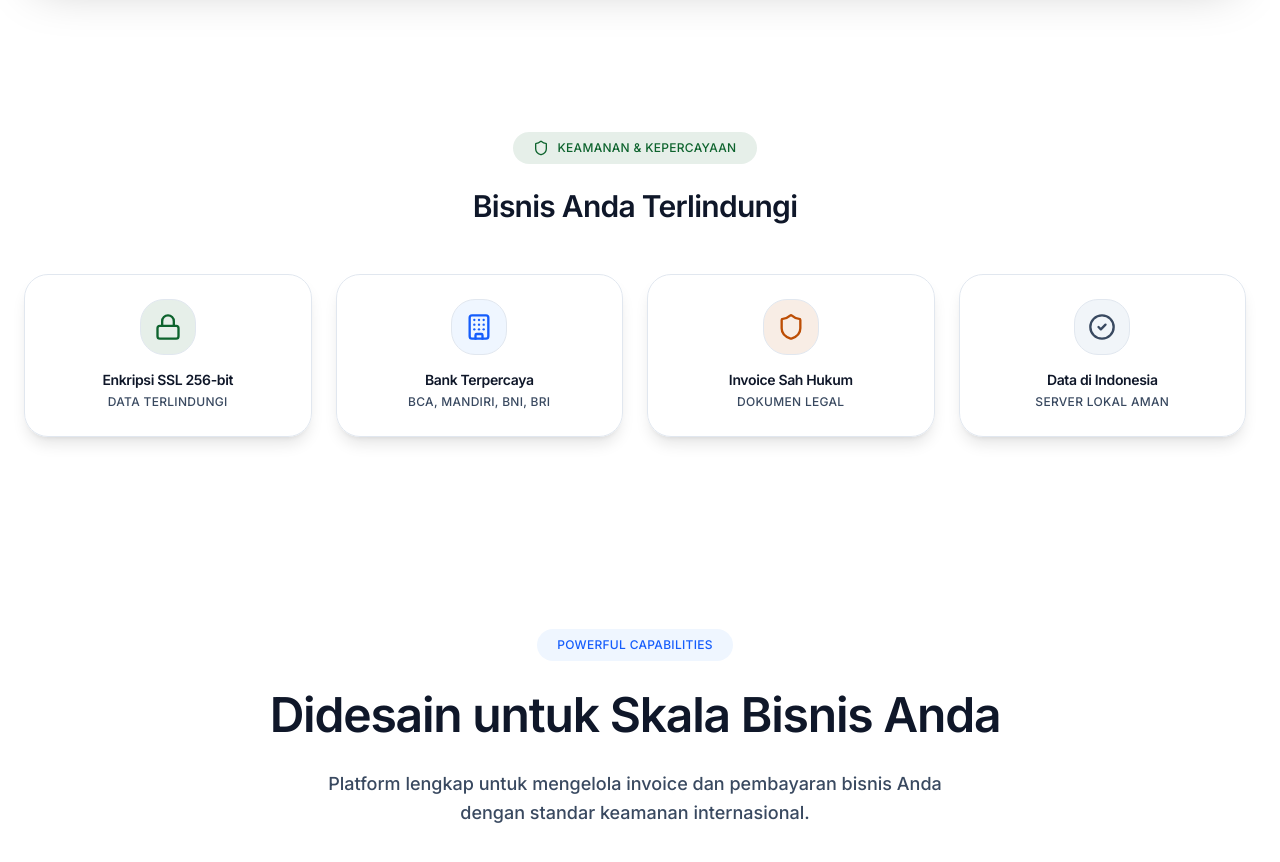
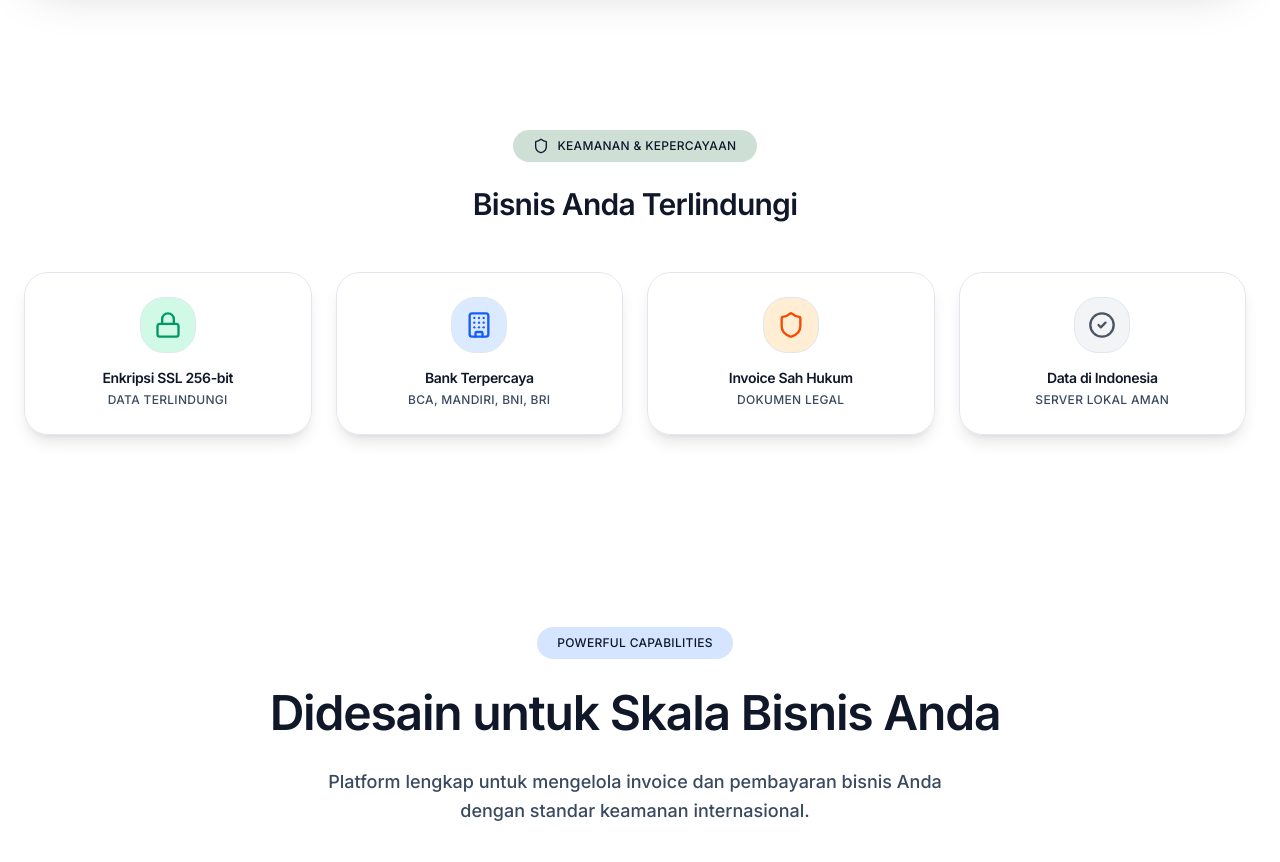
Before and after one commit to aldrndev/peygo, a Next.js app: page / in a window 1280 px wide. Shown: the part 1900-2762 px from the top of the page. Built offline with nearby package versions, Linux system fonts and the light colour scheme; no server answers; the database is empty.

Commit message:
style: Update color classes and hover states across multiple landing page components.

```diff
--- a/src/components/landing/ComparisonTable.tsx
+++ b/src/components/landing/ComparisonTable.tsx
@@ -35,7 +35,7 @@ export default function ComparisonTable() {
     <section className="py-24 relative z-10">
       <div className="container mx-auto px-6">
         <div className="text-center mb-16">
-          <div className="inline-flex items-center gap-2 bg-primary/10 text-primary px-5 py-2 rounded-2xl text-xs font-medium uppercase tracking-wide mb-6">
+          <div className="inline-flex items-center gap-2 bg-primary/20 text-foreground px-5 py-2 rounded-2xl text-xs font-medium uppercase tracking-wide mb-6">
             <span>Sebelum vs Sesudah</span>
           </div>
           <h2 className="text-3xl md:text-5xl font-semibold text-foreground tracking-tighter mb-4">
--- a/src/components/landing/FAQSection.tsx
+++ b/src/components/landing/FAQSection.tsx
@@ -33,7 +33,7 @@ export function FAQSection() {
     <section id="faq" className="py-24 md:py-32 relative z-10">
       <div className="container mx-auto px-6">
         <div className="text-center mb-16">
-          <div className="inline-flex items-center gap-2 bg-muted text-muted-foreground px-5 py-2 rounded-2xl text-xs font-medium uppercase tracking-wide mb-6">
+          <div className="inline-flex items-center gap-2 bg-primary/20 text-foreground px-5 py-2 rounded-2xl text-xs font-medium uppercase tracking-wide mb-6">
             <span>Support</span>
           </div>
           <h2 className="text-4xl md:text-5xl font-semibold text-foreground mb-6 tracking-tighter">
--- a/src/components/landing/FeaturesSection.tsx
+++ b/src/components/landing/FeaturesSection.tsx
@@ -42,11 +42,11 @@ const features = [
 ];
 
 const colorClasses = {
-  primary: "bg-primary/10 text-primary",
-  secondary: "bg-blue-500/10 text-blue-500",
-  success: "bg-success/10 text-success",
-  warning: "bg-warning/10 text-warning",
-  danger: "bg-destructive/10 text-destructive",
+  primary: "bg-orange-100 text-orange-600 group-hover:bg-orange-600 group-hover:text-white",
+  secondary: "bg-blue-100 text-blue-600 group-hover:bg-blue-600 group-hover:text-white",
+  success: "bg-emerald-100 text-emerald-600 group-hover:bg-emerald-600 group-hover:text-white",
+  warning: "bg-amber-100 text-amber-600 group-hover:bg-amber-600 group-hover:text-white",
+  danger: "bg-rose-100 text-rose-600 group-hover:bg-rose-600 group-hover:text-white",
 };
 
 export function FeaturesSection() {
@@ -54,7 +54,7 @@ export function FeaturesSection() {
     <section id="fitur" className="py-24 md:py-32 relative z-10">
       <div className="container mx-auto px-6">
         <div className="text-center mb-20">
-          <div className="inline-flex items-center gap-2 bg-blue-50 text-blue-600 px-5 py-2 rounded-2xl text-xs font-medium uppercase tracking-wide mb-6">
+          <div className="inline-flex items-center gap-2 bg-blue-500/20 text-foreground px-5 py-2 rounded-2xl text-xs font-medium uppercase tracking-wide mb-6">
             <span>Powerful Capabilities</span>
           </div>
           <h2 className="text-4xl md:text-5xl font-semibold text-foreground mb-6 tracking-tighter">
--- a/src/components/landing/HeroSection.tsx
+++ b/src/components/landing/HeroSection.tsx
@@ -11,7 +11,7 @@ export function HeroSection() {
           {/* Left content */}
           <div className="lg:col-span-7 text-center lg:text-left">
             {/* Badge */}
-            <div className="inline-flex items-center gap-2 bg-card border border-border text-primary px-4 py-2 rounded-2xl text-xs font-medium uppercase tracking-wide mb-6 sm:mb-10 shadow-lg">
+            <div className="inline-flex items-center gap-2 bg-primary/20 text-foreground px-4 py-2 rounded-2xl text-xs font-medium uppercase tracking-wide mb-6 sm:mb-10 shadow-lg">
               <Zap className="w-3 h-3 sm:w-4 sm:h-4" />
               <span>Platform Invoice untuk UMKM</span>
             </div>
--- a/src/components/landing/HowItWorksSection.tsx
+++ b/src/components/landing/HowItWorksSection.tsx
@@ -3,7 +3,7 @@ export function HowItWorksSection() {
     <section className="py-24 md:py-32 relative z-10">
       <div className="container mx-auto px-6">
         <div className="text-center mb-20">
-          <div className="inline-flex items-center gap-2 bg-success/10 text-success px-5 py-2 rounded-2xl text-xs font-medium uppercase tracking-wide mb-6">
+          <div className="inline-flex items-center gap-2 bg-success/20 text-foreground px-5 py-2 rounded-2xl text-xs font-medium uppercase tracking-wide mb-6">
             <span>Alur Kerja Mudah</span>
           </div>
           <h2 className="text-4xl md:text-5xl font-semibold text-foreground mb-6 tracking-tighter">
--- a/src/components/landing/TargetAudience.tsx
+++ b/src/components/landing/TargetAudience.tsx
@@ -31,10 +31,10 @@ const audiences = [
 ];
 
 const colorClasses = {
-  orange: "bg-primary/10 text-primary group-hover:bg-primary",
-  blue: "bg-blue-500/10 text-blue-500 group-hover:bg-blue-500",
-  emerald: "bg-success/10 text-success group-hover:bg-success",
-  violet: "bg-violet-500/10 text-violet-500 group-hover:bg-violet-500",
+  orange: "bg-orange-100 text-orange-600 group-hover:bg-orange-600 group-hover:text-white",
+  blue: "bg-blue-100 text-blue-600 group-hover:bg-blue-600 group-hover:text-white",
+  emerald: "bg-emerald-100 text-emerald-600 group-hover:bg-emerald-600 group-hover:text-white",
+  violet: "bg-violet-100 text-violet-600 group-hover:bg-violet-600 group-hover:text-white",
 };
 
 export default function TargetAudience() {
--- a/src/components/landing/TestimonialsSection.tsx
+++ b/src/components/landing/TestimonialsSection.tsx
@@ -46,7 +46,7 @@ export function TestimonialsSection() {
     <section id="testimoni" className="py-24 md:py-32 relative z-10">
       <div className="container mx-auto px-6">
         <div className="text-center mb-16">
-          <div className="inline-flex items-center gap-2 bg-primary/10 text-primary px-5 py-2 rounded-2xl text-xs font-medium uppercase tracking-wide mb-6">
+          <div className="inline-flex items-center gap-2 bg-primary/20 text-foreground px-5 py-2 rounded-2xl text-xs font-medium uppercase tracking-wide mb-6">
             <span>Testimonials</span>
           </div>
           <h2 className="text-3xl md:text-5xl font-semibold text-foreground mb-6 tracking-tighter">
--- a/src/components/landing/TrustBadges.tsx
+++ b/src/components/landing/TrustBadges.tsx
@@ -30,10 +30,10 @@ const badges = [
 ];
 
 const colorMap: Record<string, { bg: string; text: string; border: string }> = {
-  emerald: { bg: "bg-success/10", text: "text-success", border: "border-success/20" },
-  blue: { bg: "bg-blue-50", text: "text-blue-600", border: "border-blue-100" },
-  orange: { bg: "bg-primary/10", text: "text-primary", border: "border-primary/20" },
-  slate: { bg: "bg-muted", text: "text-muted-foreground", border: "border-border" }
+  emerald: { bg: "bg-emerald-100 group-hover:bg-emerald-600", text: "text-emerald-600 group-hover:text-white", border: "border-emerald-200" },
+  blue: { bg: "bg-blue-100 group-hover:bg-blue-600", text: "text-blue-600 group-hover:text-white", border: "border-blue-200" },
+  orange: { bg: "bg-orange-100 group-hover:bg-orange-600", text: "text-orange-600 group-hover:text-white", border: "border-orange-200" },
+  slate: { bg: "bg-gray-100 group-hover:bg-gray-600", text: "text-gray-600 group-hover:text-white", border: "border-gray-200" }
 };
 
 export default function TrustBadges() {
@@ -41,7 +41,7 @@ export default function TrustBadges() {
     <section className="py-16 relative z-10">
       <div className="container mx-auto px-6">
         <div className="text-center mb-12">
-          <div className="inline-flex items-center gap-2 bg-success/10 text-success px-5 py-2 rounded-2xl text-xs font-medium uppercase tracking-wide mb-6">
+          <div className="inline-flex items-center gap-2 bg-success/20 text-foreground px-5 py-2 rounded-2xl text-xs font-medium uppercase tracking-wide mb-6">
             <Shield className="w-4 h-4" />
             <span>Keamanan & Kepercayaan</span>
           </div>
@@ -58,7 +58,7 @@ export default function TrustBadges() {
             return (
               <div
                 key={badge.title}
-                className="bg-card/80 backdrop-blur-xl border border-border rounded-2xl p-6 text-center shadow-lg hover:shadow-xl hover:-translate-y-1 transition-all duration-300"
+                className="group bg-card/80 backdrop-blur-xl border border-border rounded-2xl p-6 text-center shadow-lg hover:shadow-xl hover:-translate-y-1 transition-all duration-300"
               >
                 <div className={`w-14 h-14 mx-auto mb-4 rounded-2xl ${colors.bg} ${colors.text} flex items-center justify-center border ${colors.border}`}>
                   <Icon className="w-7 h-7" />
```
